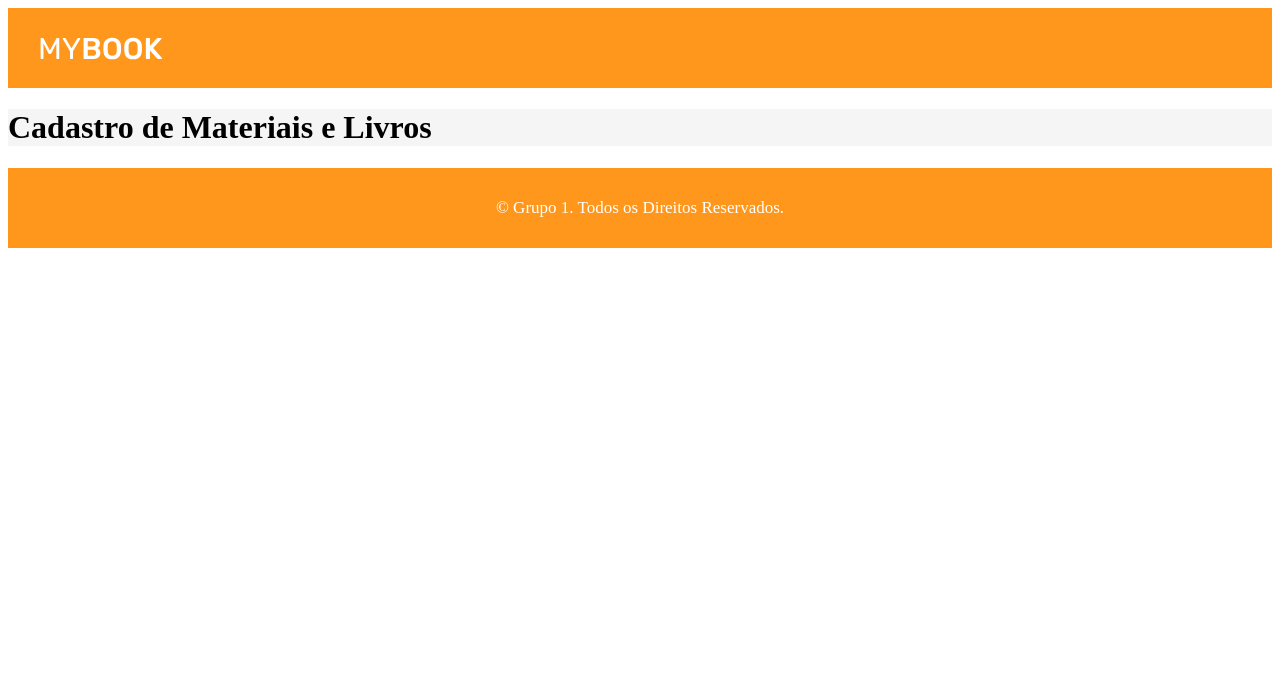
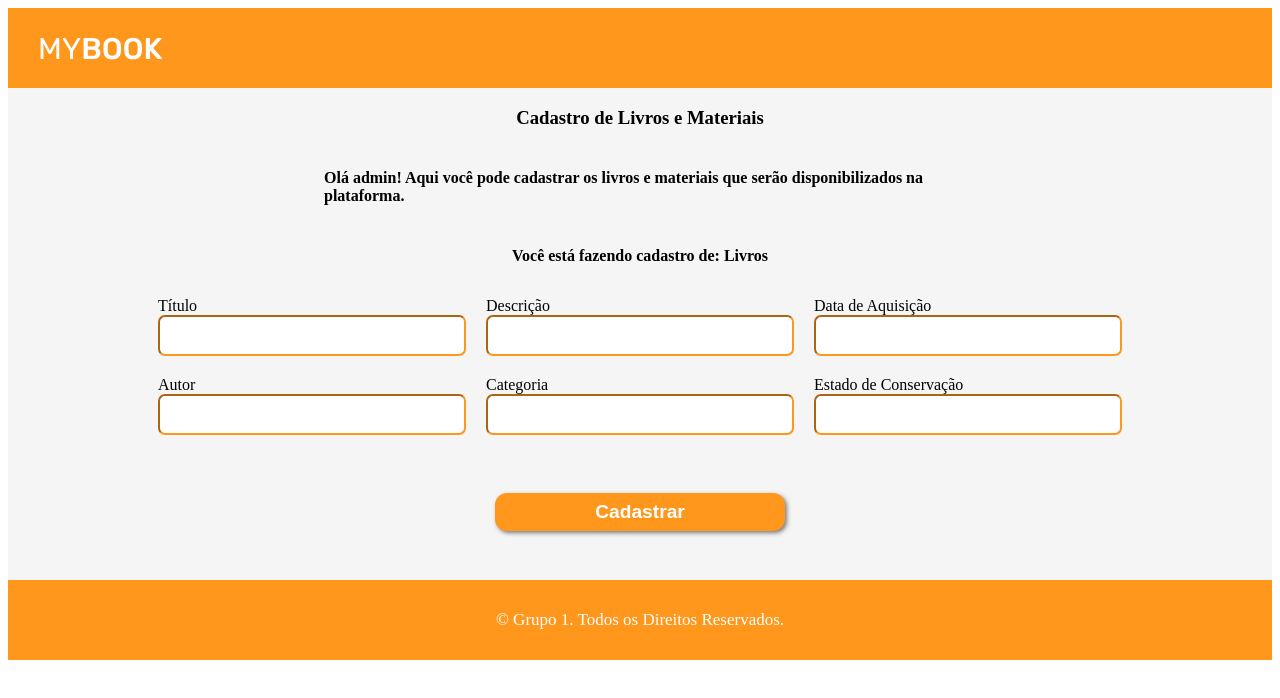
Before and after one commit to lucsap/db-project, a Next.js app in the folder frontend/: page /register in a window 1280 px wide. Shown: the top 698 px of the page. Built offline with nearby package versions, Linux system fonts and the light colour scheme.

Commit message:
Add register page

```diff
--- a/frontend/components/Books/books.tsx
+++ b/frontend/components/Books/books.tsx
@@ -0,0 +1,59 @@
+import styles from '../../pages/styles.module.css'
+
+export default function Books() {
+    return (
+        <div className={styles.formContainer}>
+            <h4>Você está fazendo cadastro de: Livros</h4>
+            <div className={styles.align}>
+                <div className={styles.formGrup}>
+                    <div className={styles.formInfos}>
+                        <label className={styles.formLabel}>Título</label>
+                        <input
+                            className={styles.formInput}
+                            name='title'
+                        />
+                    </div>
+                    <div className={styles.formInfos}>
+                        <label className={styles.formLabel}>Autor</label>
+                        <input
+                            className={styles.formInput}
+                            name='author'
+                        />
+                    </div>
+                </div>
+                <div className={styles.formGrup}>
+                    <div className={styles.formInfos}>
+                        <label className={styles.formLabel}>Descrição</label>
+                        <input
+                            className={styles.formInput}
+                            name='description'
+                        />
+                    </div>
+                    <div className={styles.formInfos}>
+                        <label className={styles.formLabel}>Categoria</label>
+                        <input
+                            className={styles.formInput}
+                            name='category'
+                        />
+                    </div>
+                </div>
+                <div className={styles.formGrup}>
+                    <div className={styles.formInfos}>
+                        <label className={styles.formLabel}>Data de Aquisição</label>
+                        <input
+                            className={styles.formInput}
+                            name='aquiDate'
+                        />
+                    </div>
+                    <div className={styles.formInfos}>
+                        <label className={styles.formLabel}>Estado de Conservação</label>
+                        <input
+                            className={styles.formInput}
+                            name='conservationState'
+                        />
+                    </div>
+                </div>
+            </div>
+        </div>
+    );
+}
--- a/frontend/components/Materials/materials.tsx
+++ b/frontend/components/Materials/materials.tsx
@@ -0,0 +1,59 @@
+import styles from '../../pages/styles.module.css'
+
+export default function Materials() {
+    return (
+        <div className={styles.formContainer}>
+            <h4>Você está fazendo cadastro de: Materiais</h4>
+            <div className={styles.align}>
+                <div className={styles.formGrup}>
+                    <div className={styles.formInfos}>
+                        <label className={styles.formLabel}>Descrição</label>
+                        <input
+                            className={styles.formInput}
+                            name='description'
+                        />
+                    </div>
+                    <div className={styles.formInfos}>
+                        <label className={styles.formLabel}>Número de Série</label>
+                        <input
+                            className={styles.formInput}
+                            name='serialNumber'
+                        />
+                    </div>
+                </div>
+                <div className={styles.formGrup}>
+                    <div className={styles.formInfos}>
+                        <label className={styles.formLabel}>Localização Física</label>
+                        <input
+                            className={styles.formInput}
+                            name='location'
+                        />
+                    </div>
+                    <div className={styles.formInfos}>
+                        <label className={styles.formLabel}>Categoria</label>
+                        <input
+                            className={styles.formInput}
+                            name='category'
+                        />
+                    </div>
+                </div>
+                <div className={styles.formGrup}>
+                    <div className={styles.formInfos}>
+                        <label className={styles.formLabel}>Data de Aquisição</label>
+                        <input
+                            className={styles.formInput}
+                            name='aquiDate'
+                        />
+                    </div>
+                    <div className={styles.formInfos}>
+                        <label className={styles.formLabel}>Estado de Conservação</label>
+                        <input
+                            className={styles.formInput}
+                            name='conservationState'
+                        />
+                    </div>
+                </div>
+            </div>
+        </div>
+    );
+}
--- a/frontend/pages/Layout/styles.module.css
+++ b/frontend/pages/Layout/styles.module.css
@@ -1,3 +1,6 @@
 .pageContainer {
   background-color: #f5f5f5;
+  display: flex;
+  flex-direction: column;
+  align-items: center;
 }
--- a/frontend/pages/login.tsx
+++ b/frontend/pages/login.tsx
@@ -12,7 +12,6 @@ export default function Login() {
                 </h4>
 
                 <div className={styles.formContainer}>
-                    <div className={styles.formGrup}>
                     <div className={styles.formInfos}>
                         <label className={styles.formLabel}>Email</label>
                         <input
@@ -28,7 +27,6 @@ export default function Login() {
                             name='senha'
                         />
                     </div>
-                    </div>
                     <div className={styles.btnLogin}>
                         <button className={styles.btnPrimary} >
                             Continuar
--- a/frontend/pages/register.tsx
+++ b/frontend/pages/register.tsx
@@ -1,11 +1,31 @@
 import React from 'react';
 import Layout from './Layout/layout';
+import styles from './styles.module.css';
+import Books from '../components/Books/books';
+import Materials from '../components/Materials/materials';
 
 export default function Register() {
+  const type = 'books'
+  // const type = 'material'
 
   return (
     <Layout>
-      <h1>Cadastro de Materiais e Livros</h1>
+      <div className={styles.personalBox}>
+        <h3>Cadastro de Livros e Materiais</h3>
+        <h4>
+          Olá admin! Aqui você pode cadastrar os livros e materiais que serão disponibilizados na plataforma.
+        </h4>
+      </div>
+      {type === 'books' ? (
+        <Books />
+      ) : (
+        <Materials />
+      )}
+      <div className={styles.btnReg}>
+        <button className={styles.btnPrimary} >
+          Cadastrar
+        </button>
+      </div>
     </Layout>
   );
 };
--- a/frontend/pages/styles.module.css
+++ b/frontend/pages/styles.module.css
@@ -112,3 +112,16 @@
   width: 95%;
   margin-top: 4em;
 }
+
+.align {
+  display: flex;
+  flex-direction: row;
+}
+
+.btnReg {
+  margin-top: 3em;
+  margin-bottom: 2.5em;
+  display: flex;
+  flex-direction: column;
+  width: 23%;
+}
```
Also changed, not shown: frontend/components/Button/button.tsx (deleted, +0 -11 lines), frontend/components/Button/styles.module.css (deleted, +0 -15 lines). Lines whose indentation alone changed are shown as unchanged.
